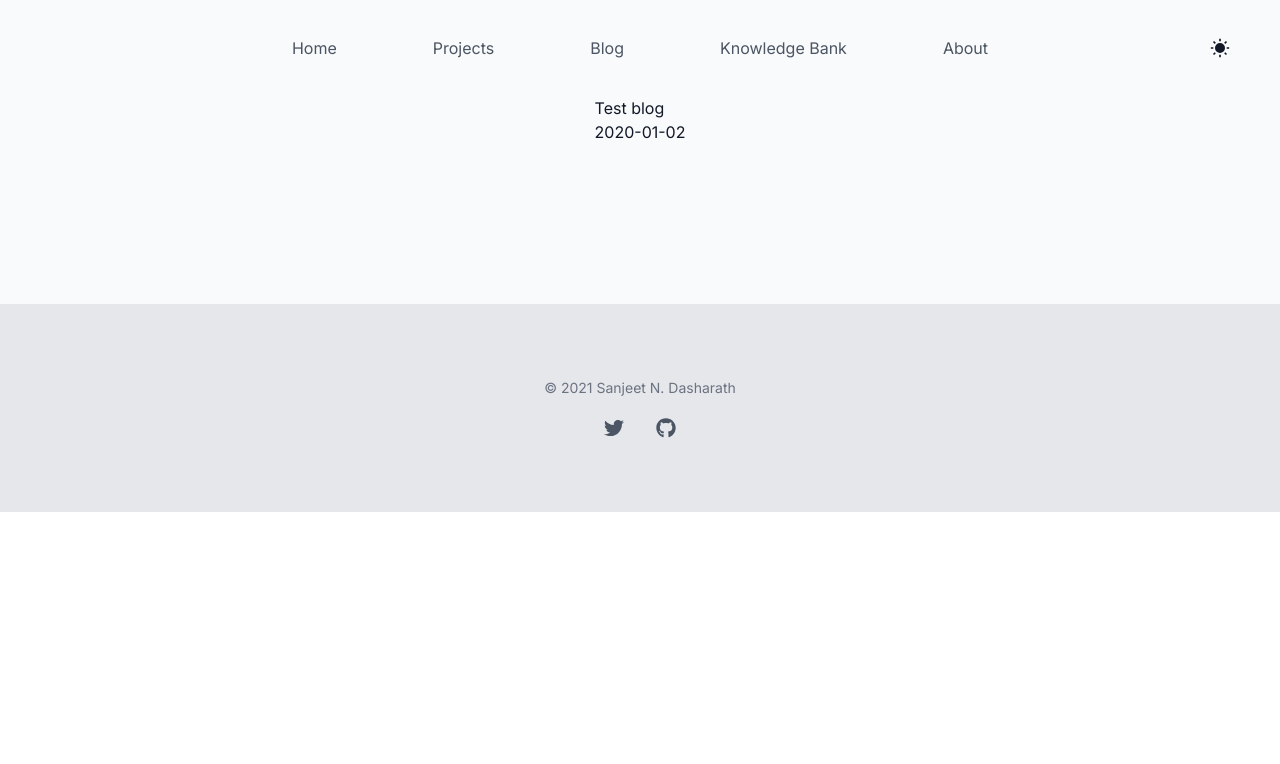
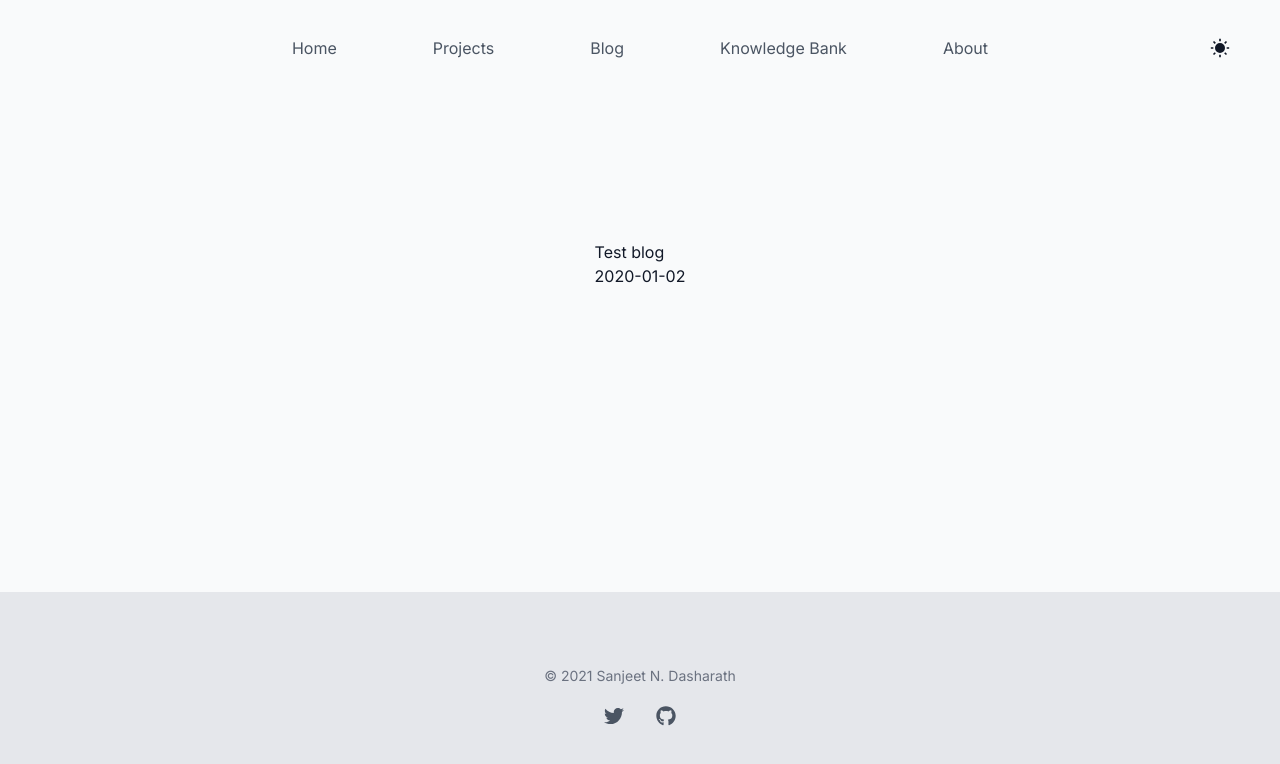
Before and after one commit to BlueBlazin/sanjeetdasharath.com, a Next.js app: page /blog in a window 1280 px wide. Shown: the top 764 px of the page. Built offline with nearby package versions, Linux system fonts and the light colour scheme.

Commit message:
theme toggle bug fix

```diff
--- a/components/layout.jsx
+++ b/components/layout.jsx
@@ -18,7 +18,7 @@ export default function Layout({ children }) {
           crossOrigin="anonymous"
         />
       </Head>
-      <div className="mw-screen mh-screen overflow-x-hidden flex flex-col items-center bg-gray-50 dark:bg-gray-900 text-gray-900 dark:text-gray-200">
+      <div className="mw-screen min-h-screen overflow-x-hidden flex flex-col items-center justify-between bg-gray-50 dark:bg-gray-900 text-gray-900 dark:text-gray-200">
         <Header />
         {children}
         <Footer />
--- a/components/mode-toggle.jsx
+++ b/components/mode-toggle.jsx
@@ -1,9 +1,13 @@
+import { useState, useEffect } from "react";
 import { useTheme } from "next-themes";
 import { BsMoon } from "react-icons/bs";
 import { RiSunFill } from "react-icons/ri";
 
 export default function ModeToggle() {
+  const [mounted, setMounted] = useState(false);
   const { resolvedTheme, setTheme } = useTheme();
+
+  useEffect(() => setMounted(true), []);
 
   function toggleTheme() {
     setTheme(resolvedTheme === "light" ? "dark" : "light");
@@ -14,7 +18,7 @@ export default function ModeToggle() {
       onClick={toggleTheme}
       className="cursor-pointer text-xl w-8 flex justify-center"
     >
-      {resolvedTheme === "light" ? <RiSunFill /> : <BsMoon />}
+      {mounted && (resolvedTheme === "light" ? <RiSunFill /> : <BsMoon />)}
     </div>
   );
 }
--- a/pages/blog.jsx
+++ b/pages/blog.jsx
@@ -7,7 +7,7 @@ import Layout from "../components/layout";
 export default function BlogPage({ posts }) {
   return (
     <Layout>
-      <div>
+      <div className="my-12">
         <ul>
           {posts.map(({ id, date, title }) => (
             <li key={id}>
```
